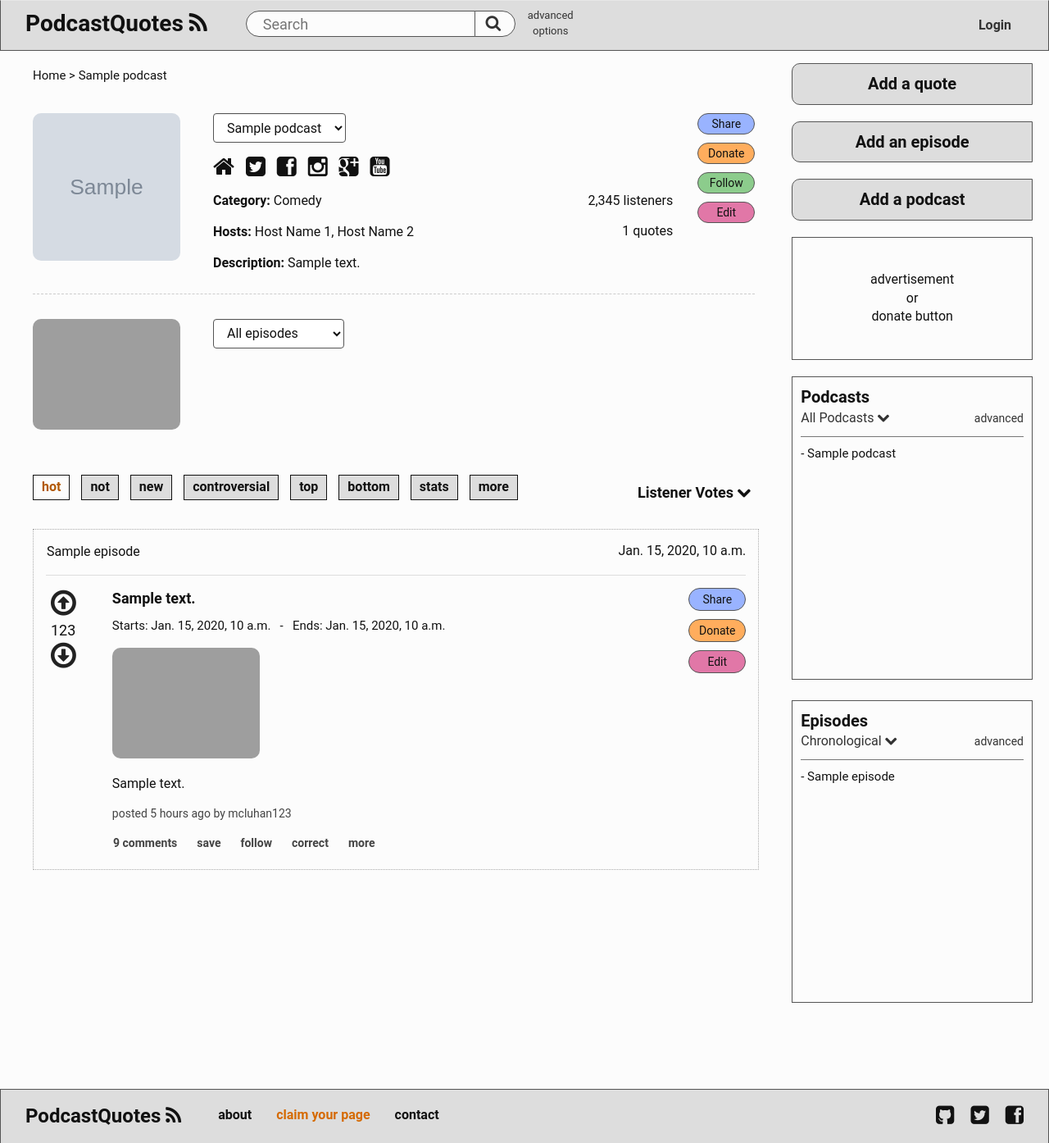
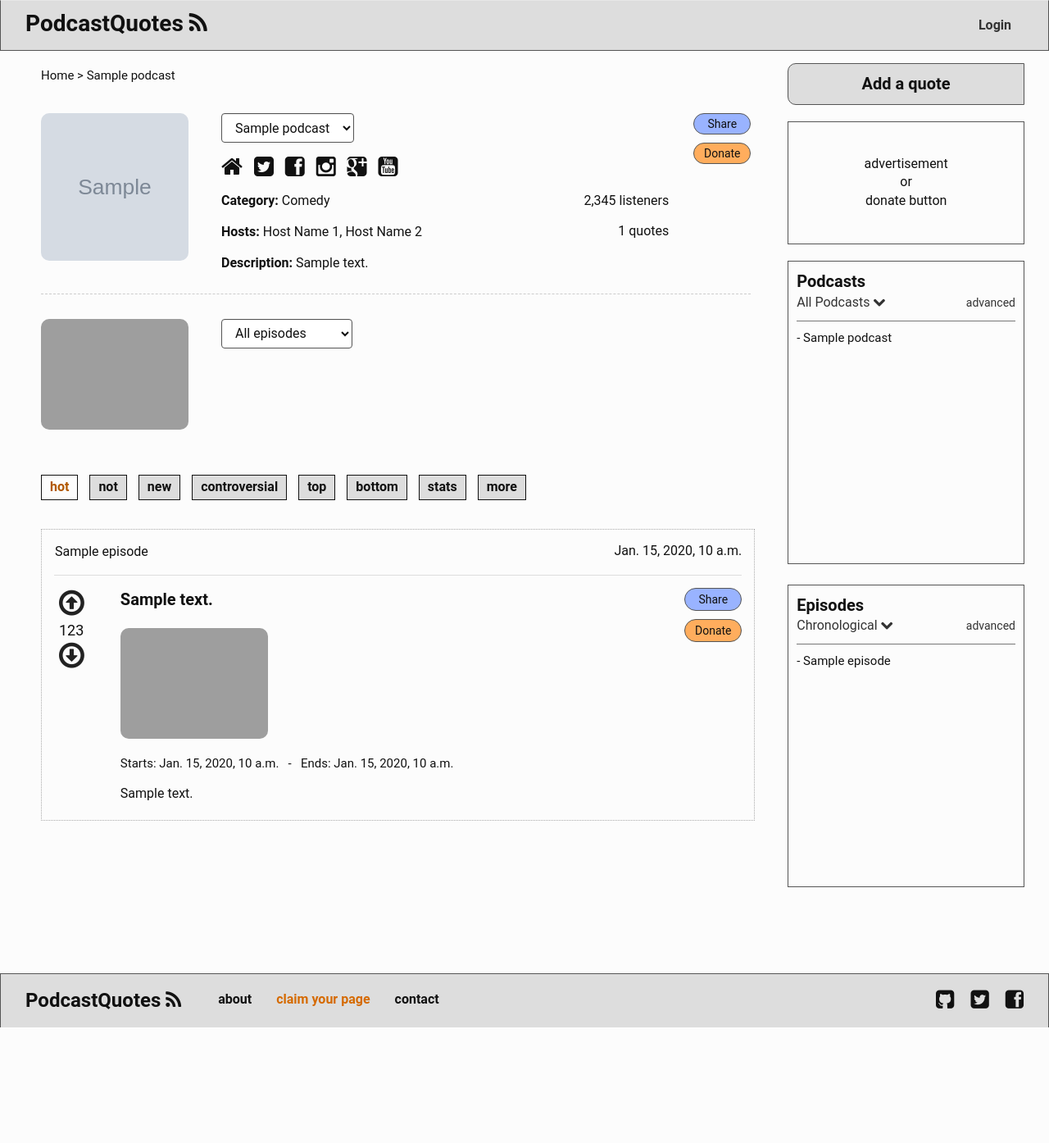
Before and after one commit to podcastquotes/podcastquotes, a Django app: template podcastquotes/templates/podcast_detail.html in a window 1280 px wide. Shown: the whole page at 82% size. After the commit the page ends 1253 px from the top, so only its background shows below. Run offline with Django 3.2, Linux system fonts and the light colour scheme; the template is opened without the code that fills it: most values are stand-ins (such as "Sample title", 1, 10 or a date in 2020); grey boxes marked "Sample" are stand-in pictures; some libraries are stand-ins or nearby versions; grey boxes are pictures that could not be loaded.

Commit message:
Cleaning things up for MVP
Need to redo the templates entirely after MVP.  I need to study up on
some front-end best practices.

```diff
--- a/podcastquotes/static/css/styles.css
+++ b/podcastquotes/static/css/styles.css
@@ -6,23 +6,37 @@ body {
     color:#111;
 }
 
-@media (max-width:991px) {
+@media (max-width:450px) {
     .pq-container {
         margin:0 auto;
         padding:0 15px;
     }
 }
 
+@media (min-width:451px) and (max-width:767px) {
+    .pq-container {
+        margin:0 auto;
+        padding:0 25px;
+    }
+}
+
+@media (min-width:768px) and (max-width:991px) {
+    .pq-container {
+        margin:0 auto;
+        padding:0 30px;
+    }
+}
+
 @media (min-width:992px) and (max-width:1149px) {
     .pq-container {
         margin:0 auto;
-        padding:0 15px 0 30px;
+        padding:0 20px 0 30px;
     }
 }
 
 @media (min-width:1150px) {
     .pq-container {
-        max-width:1360px;
+        max-width:1260px;
         margin:0 auto;
         padding:0 20px 0 40px;
     }
@@ -654,7 +668,7 @@ body {
 @media (max-width:991px) {
     .pq-quote {
         margin:20px 0 40px 0;
-        padding:20px 15px 20px 15px;
+        padding:15px 15px 5px 15px;
         border:1px dotted #aaa;
     }
 }
@@ -662,7 +676,7 @@ body {
 @media (min-width:992px) {
     .pq-quote {
         margin:20px 25px 40px 0;
-        padding:15px 15px 20px 15px;
+        padding:15px 15px 5px 15px;
         border:1px dotted #aaa;
     }
 }
@@ -770,8 +784,8 @@ body {
 
 .pq-quote-summary {
     max-width:600px;
-    margin:0 0 10px 0;
-    font-size:18px;
+    margin:0 0 20px 0;
+    font-size:20px;
     font-weight:bold;
 }
 
@@ -817,7 +831,7 @@ body {
 
 .pq-xs-quote {
     margin:30px 0;
-    padding:20px 15px 20px 15px;
+    padding:15px 15px 5px 15px;
     border:1px dotted #aaa;
 }
 
--- a/podcastquotes/templates/base.html
+++ b/podcastquotes/templates/base.html
@@ -52,16 +52,6 @@
         </div><!-- /.navbar-header -->
         <!-- Collect the nav links, forms, and other content for toggling -->
         <div class="collapse navbar-collapse" id="bs-example-navbar-collapse-1">
-          <form class="navbar-form navbar-left"  role="search">
-            <div class="form-group">
-              <input type="text" class="pq-search-input" placeholder="Search">
-              <button type="submit" class="pq-search-button"><i class="fa fa-search"></i></button>
-              <div class="pq-search-options">
-                advanced<br />
-                options
-              </div><!-- /.pq-search-options -->
-            </div><!-- /.form-group -->
-          </form><!-- /.navbar-form navbar-left -->
           <ul class="nav navbar-nav navbar-right">
             <li><a href="#">Login</a></li>
           </ul>
@@ -87,14 +77,6 @@
 
         <a href="/quotes/create/" class="pq-side-button">
           Add a quote
-        </a>
-
-        <a href="/episodes/create/" class="pq-side-button">
-          Add an episode
-        </a>
-
-        <a href="/podcasts/create/" class="pq-side-button">
-          Add a podcast
         </a>
 
         {% block advertisement %}
--- a/podcastquotes/templates/podcast_detail.html
+++ b/podcastquotes/templates/podcast_detail.html
@@ -28,15 +28,19 @@
     </a>
     {% endif %}
 
+    <!--
     <div class="pq-podcast-header-button color-follow">
       Follow
-    </div><!-- /.pq-podcast-header-button -->
+    </div>
+    -->
 
+    <!--
     <a href="/podcasts/edit/{{ podcast.id }}">
       <div class="pq-podcast-header-button color-edit">
         Edit
-      </div><!-- /.pq-podcast-header-button -->
+      </div>
     </a>
+    -->
 
     <div class="pq-podcast-header-box">
 
@@ -145,9 +149,11 @@
 
   </div><!-- /.pq-episode-header -->
 
+  <!--
   <div class="pq-votes-shown">
       Listener Votes <i class="fa fa-chevron-down"></i>
-  </div><!-- /.pq-votes-shown -->
+  </div>
+  -->
 
   <div class="hidden-xs visible-sm visible-md visible-lg">
 
@@ -237,7 +243,7 @@
     </div><!-- /.pq-quote-header-row -->
     {% endif %}
 
-    {% if quote.episode.title or quote.episode.publication_date %}
+    {% if quote.episode.podcast.title or quote.episode.title or quote.episode.publication_date %}
     <hr style="clear:left;" />
     {% endif %}
 
@@ -266,18 +272,20 @@
         </a>
 
         {% if quote.episode.podcast.donate_url %}
-      <a href="{{ quote.episode.podcast.donate_url}}">
+        <a href="{{ quote.episode.podcast.donate_url }}">
           <div class="pq-quote-edit-button color-donate">
             Donate
           </div>
         </a>
         {% endif %}
 
+        <!--
         <a href="#">
           <div class="pq-quote-edit-button color-edit">
             Edit
           </div>
         </a>
+        -->
 
         <div class="clearfix">
         </div>
@@ -290,6 +298,11 @@
         <div class="pq-quote-summary">
           {{ quote.summary }}
         </div><!-- /.pq-quote-summary -->
+        {% endif %}
+
+        {% if quote.time_quote_begins and quote.episode.video_url %}
+        <div class="youtube" id="{{ quote.episode.video_id }}?start={{ quote.time_quote_begins }}&">
+        </div>
         {% endif %}
 
         {% if quote.converted_time_begins or quote.converted_time_ends %}
@@ -308,42 +321,39 @@
         </div>
         {% endif %}
 
-      {% if quote.time_quote_begins and quote.episode.video_url %}
-      <div class="youtube" id="{{ quote.episode.video_id }}?start={{ quote.time_quote_begins }}&">
-      </div>
-      {% endif %}
-
         <div class="pq-quote-text">
           {{ quote.text }}
         </div><!-- /.pq-quote-text -->
 
+        <!--
         <div class="pq-quote-time-posted">
           posted 5 hours ago by mcluhan123
         </div><!-- /.pq-quote-time-posted -->
 
       </div><!-- /.pq-quote-inside -->
 
+      <!--
       <div class="pq-quote-bottom">
 
         <div class="pq-quote-bottom-button">
           9 comments
-      </div><!-- /.pq-quote-bottom-button -->
+        </div>
 
         <div class="pq-quote-bottom-button">
           save
-      </div><!-- /.pq-quote-bottom-button -->
+        </div>
 
         <div class="pq-quote-bottom-button">
           follow
-      </div><!-- /.pq-quote-bottom-button -->
+        </div>
 
         <div class="pq-quote-bottom-button">
           correct
-      </div><!-- /.pq-quote-bottom-button -->
+        </div>
 
         <div class="pq-quote-bottom-button">
           more
-      </div><!-- /.pq-quote-bottom-button -->
+        </div>
 
       </div><!-- /.pq-quote-bottom -->
 
@@ -354,11 +364,11 @@
 
   <div class="pq-xs-quote visible-xs hidden-sm hidden-md hidden-lg">
 
-    {% if quote.episode.title or quote.episode_publication_date %}
+    {% if quote.episode.title %}
     <div class="pq-xs-quote-header-inside">
 
       <div class="pq-xs-quote-podcast-episode">
-        <a href="/episodes/{{ quote.episode.pk }}">
+        <a href="/episodes/{{ quote.episode.id }}">
           {{ quote.episode.title }}
           {% if quote.episode.title and quote.episode.publication_date %}
           -
@@ -386,6 +396,11 @@
       </div><!-- /.pq-quote-summary -->
       {% endif %}
 
+      {% if quote.time_quote_begins and quote.episode.video_url %}
+      <div class="youtube" id="{{ quote.episode.video_id }}?start={{ quote.time_quote_begins }}&">
+      </div>
+      {% endif %}
+
       {% if quote.converted_time_begins or quote.converted_time_ends %}
       <div class="pq-quote-clip-time">
       {% endif %}
@@ -402,22 +417,17 @@
       </div>
       {% endif %}
 
-      {% if quote.time_quote_begins and quote.episode.video_url %}
-      <div class="youtube" id="{{ quote.episode.video_id }}?start={{ quote.time_quote_begins }}&">
-      </div>
-      {% endif %}
-
       <div class="pq-xs-quote-text">
         {{ quote.text }}
       </div><!-- /.pq-xs-quote-text -->
 
     </div><!-- /.pq-xs-quote-inside -->
 
+    <!--
     <div class="pq-xs-quote-time-posted">
-      posted 5 hours ago by <span class="text-blue">mcluhan123</span>
+       posted 5 hours ago by <span class="text-blue">mcluhan123
     </div>
-
-    <div class="pq-xs-quote-button-row">
+    -->
 
       <div class="pq-xs-quote-votes">
 
@@ -435,51 +445,50 @@
 
       </div><!-- /.pq-xs-quote-votes -->
 
-    </div><!-- /.pq-xs-quote-button-row -->
-
+    <!--
     <div class="pq-xs-quote-bottom">
 
       <div class="pq-xs-quote-bottom-button">
         9 comments
-      </div><!-- /.pq-xs-quote-bottom-button -->
+      </div>
 
       <div class="pq-xs-quote-bottom-button">
         share
-      </div><!-- /.pq-xs-quote-bottom-button -->
+      </div>
 
       <span class="pq-xs-quote-bottom-button-disappear-3">
         <div class="pq-xs-quote-bottom-button">
           save
-        </div><!-- /.pq-xs-quote-bottom-button -->
+        </div>
       </span>
 
-      {% if quote.episode.podcast.donate_url %}
       <span class="pq-xs-quote-bottom-button-disappear-2">
-        <a href="{{ podcast.donate_url }}">
         <div class="pq-xs-quote-bottom-button text-orange">
           donate
-          </div><!-- /.pq-xs-quote-bottom-button -->
-        </a>
+        </div>
       </span>
-      {% endif %}
 
       <span class="pq-xs-quote-bottom-button-disappear-1">
         <div class="pq-xs-quote-bottom-button text-green">
           follow
-        </div><!-- /.pq-xs-quote-bottom-button -->
+        </div>
       </span>
 
       <div class="pq-xs-quote-bottom-button">
         more
-      </div><!-- /.pq-xs-quote-bottom-button -->
+      </div>
 
       <div class="clearfix">
       </div>
 
     </div><!-- /.pq-xs-quote-bottom -->
 
+    <div class="clearfix">
+    </div>
+
   </div><!-- /.pq-quote-xs visible-xs hidden-sm hidden-md hidden-lg -->
-  {% endfor %}<!-- / for episode in podcast.episode_set.all -->
+
+  {% endfor %}<!-- / for quote in quote.all -->
 
 </div><!-- /.col-md-9 -->
 
```
Also changed, not shown: podcastquotes/templates/episode_detail.html (+50 -37 lines), podcastquotes/templates/home.html (+33 -25 lines), podcastquotes/urls.py (+17 -18 lines), podcastquotes/views.py (+8 -21 lines). Lines whose indentation alone changed are shown as unchanged.
